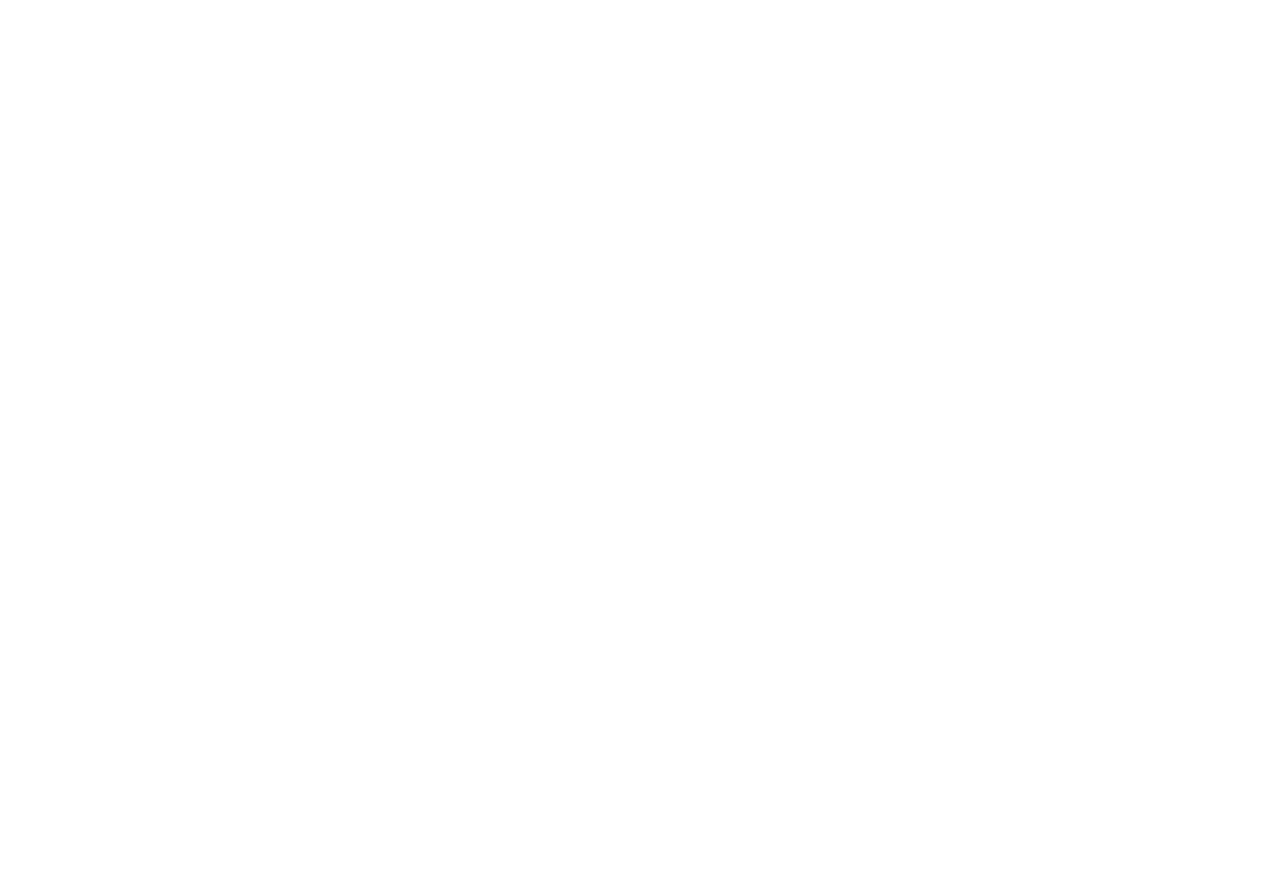
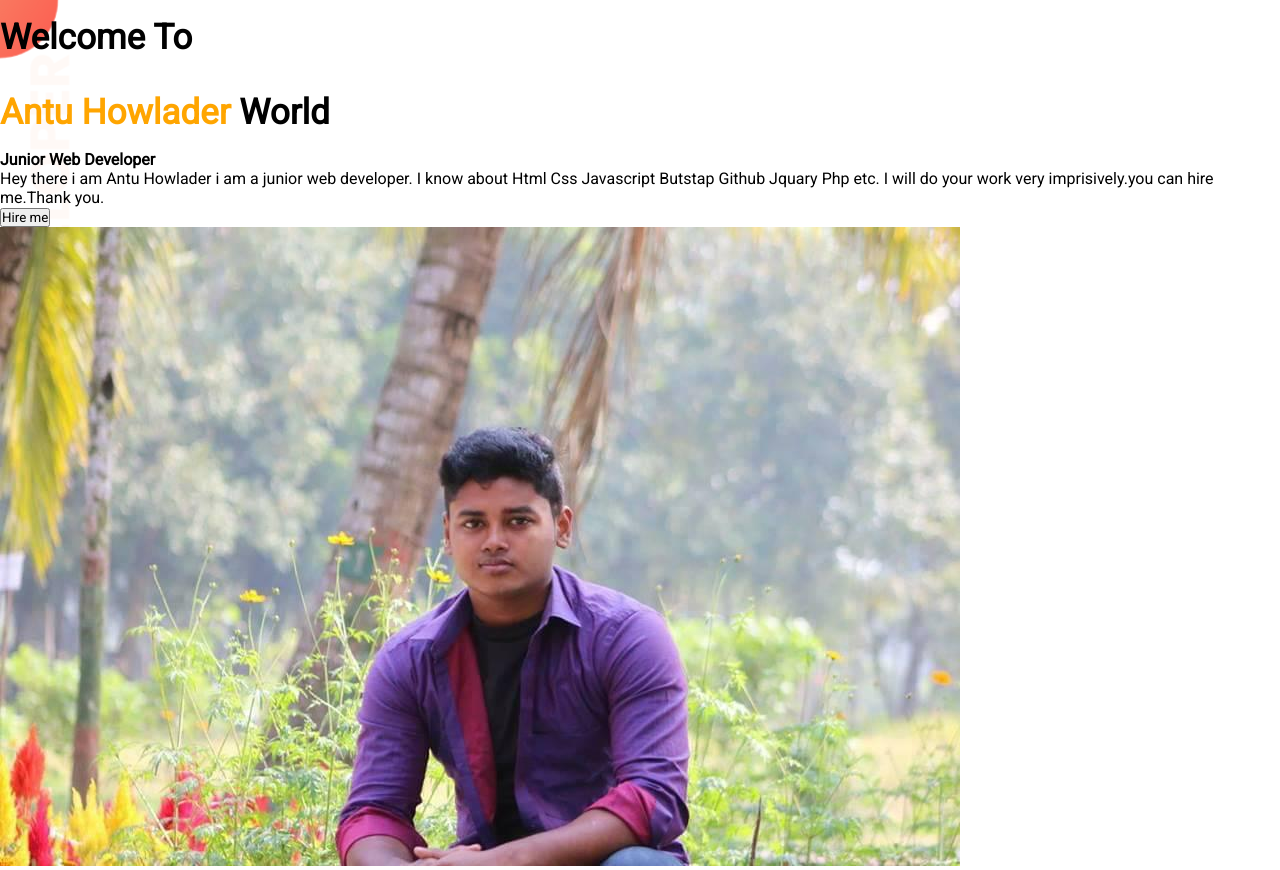
Before and after one commit to Sajalhowlader/my-portfolio, a plain HTML site: page index.html in a window 1280 px wide. Before the commit the page ends 800 px from the top, so only its background shows below. Drawn offline with Linux system fonts and the light colour scheme.

Commit message:
something change

```diff
--- a/index.html
+++ b/index.html
@@ -1,13 +1,34 @@
 <!DOCTYPE html>
 <html lang="en">
+
 <head>
     <meta charset="UTF-8">
     <meta http-equiv="X-UA-Compatible" content="IE=edge">
     <meta name="viewport" content="width=device-width, initial-scale=1.0">
     <title>Antu Howlader Portfolio</title>
+    <link rel="preconnect" href="https://fonts.googleapis.com">
+    <link rel="preconnect" href="https://fonts.gstatic.com" crossorigin>
+    <link href="https://fonts.googleapis.com/css2?family=Poppins:ital@1&family=Roboto&display=swap" rel="stylesheet">
     <link rel="stylesheet" href="style.css">
 </head>
+
 <body>
+    <section class="main main2">
+        <div class="auto">
+            <div class="welcome">
+                <h1 class="welcome">Welcome To <br> <span class="antu">Antu Howlader</span> World</h1>
+                <strong class="simple">Junior Web Developer</strong>
+                <p class="writing">Hey there i am Antu Howlader i am a junior web developer. I know about Html Css
+                    Javascript Butstap Github Jquary Php etc. I will do your work very imprisively.you can hire me.Thank
+                    you.</p>
+                <a href="https://web.facebook.com" class="hire" target="blank"><button class="butt">Hire me</button></a>
+            </div>
+            <div class="my_image">
+                <img src="my-images/69925405_457715841489915_3018750603313545216_n.jpg"
+                    alt="This is antu howlader image">
+            </div>
+        </div>
+    </section>
+</body>
 
-</body>
 </html>
--- a/style.css
+++ b/style.css
@@ -0,0 +1,19 @@
+*{
+    margin:0;
+    padding:0;
+    box-sizing: border-box;
+    font-family: 'Roboto', sans-serif;
+}
+.main{
+    background-image: url(background/top-banner.png);
+    background-repeat: no-repeat;
+}
+
+span.antu {
+    color: orange;
+}
+
+h1.welcome {
+    font-size: 35px;
+    line-height: 75px;
+}
```
Also changed, not shown: background/dream-bg.png (added), background/exp-bg.png (added), background/my-bg.png (added), background/my-bg2.png (added), background/top-banner.png (added), my-images/36040221_237804480147720_1196024933101076480_n.jpg (added), my-images/42390214_299873137274187_6462219999858655232_n.jpg (added), my-images/50874048_351866645408169_5604993133721944064_n.jpg (added), my-images/51003800_349879362273564_2945673203650920448_n.jpg (added), my-images/52782436_358946158033551_1940265567755698176_n.jpg (added), my-images/66751476_430777117517121_7894355932514091008_n.jpg (added), my-images/69925405_457715841489915_3018750603313545216_n-removebg-preview.png (added), my-images/69925405_457715841489915_3018750603313545216_n.jpg (added).
